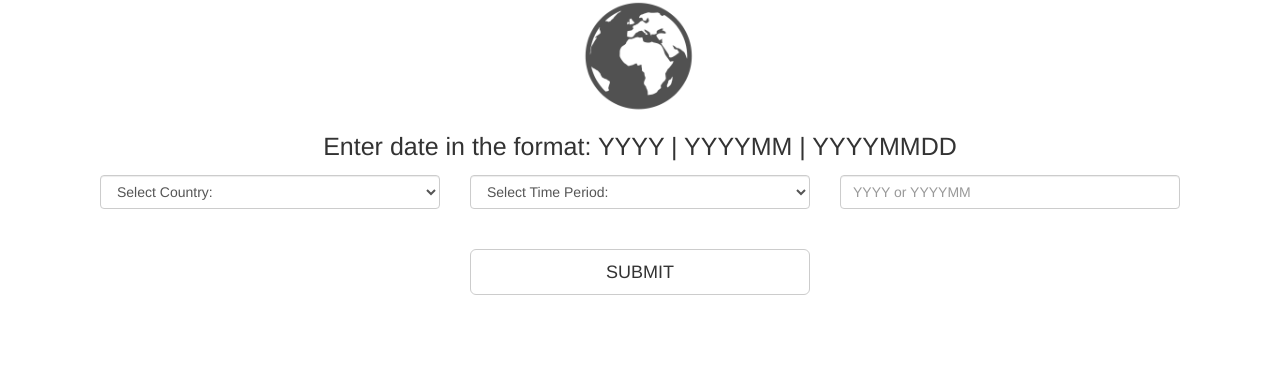
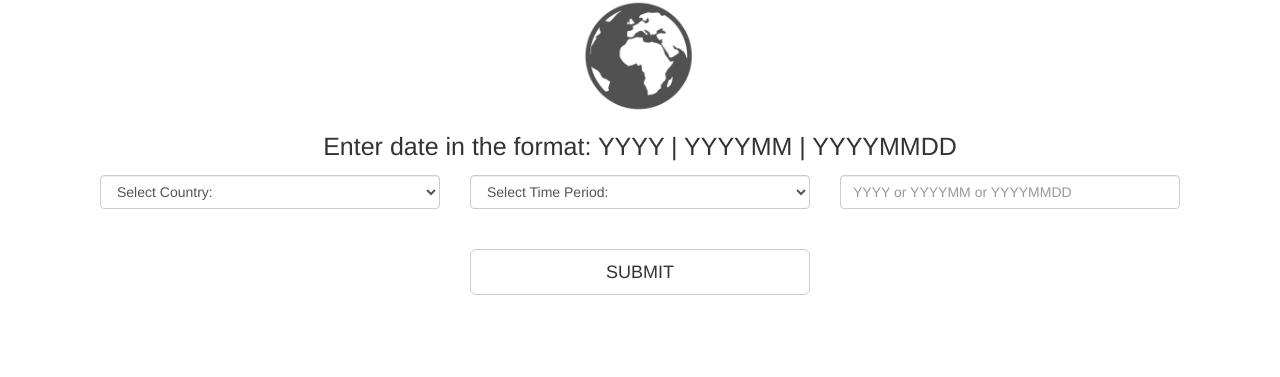
Before and after one commit to karthikvegi/Globometer, a Flask app: page /monitor in a window 1280 px wide. Shown: the part 91-468 px from the top of the page. Run offline with Flask 2, Linux system fonts and the light colour scheme; some libraries are stand-ins or nearby versions.

Commit message:
fixed big

```diff
--- a/src/app/templates/world_monitor.html
+++ b/src/app/templates/world_monitor.html
@@ -290,7 +290,7 @@
    </select>
  </div>
  <div class="col-md-4">
-     <input type="text" placeholder="YYYY or YYYYMM" class="form-control" id="date"  name="date">
+     <input type="text" placeholder="YYYY or YYYYMM or YYYYMMDD" class="form-control" id="date"  name="date">
      <br/><br/>
  </div>
 <div class="col-md-4 col-md-offset-4">
```
